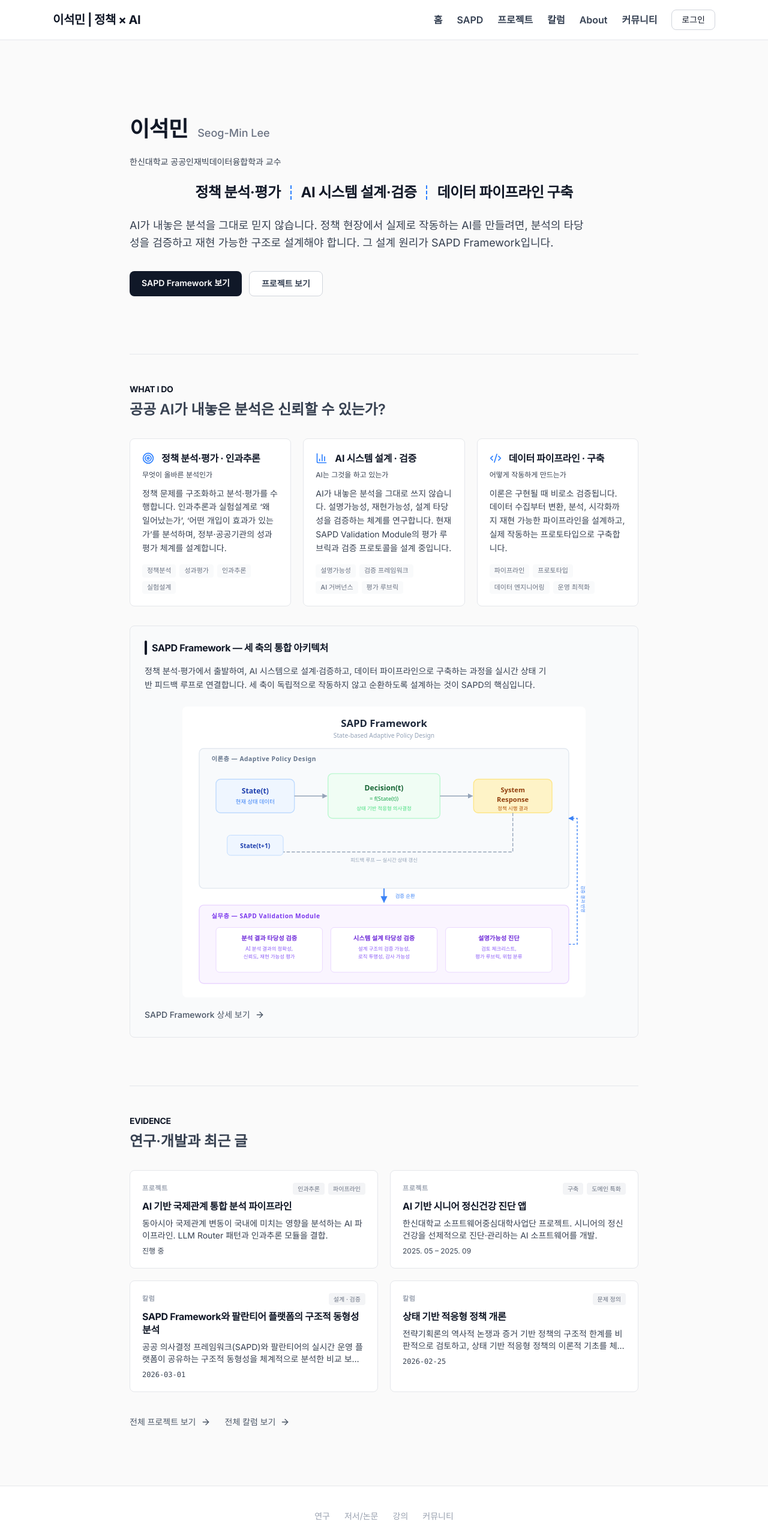
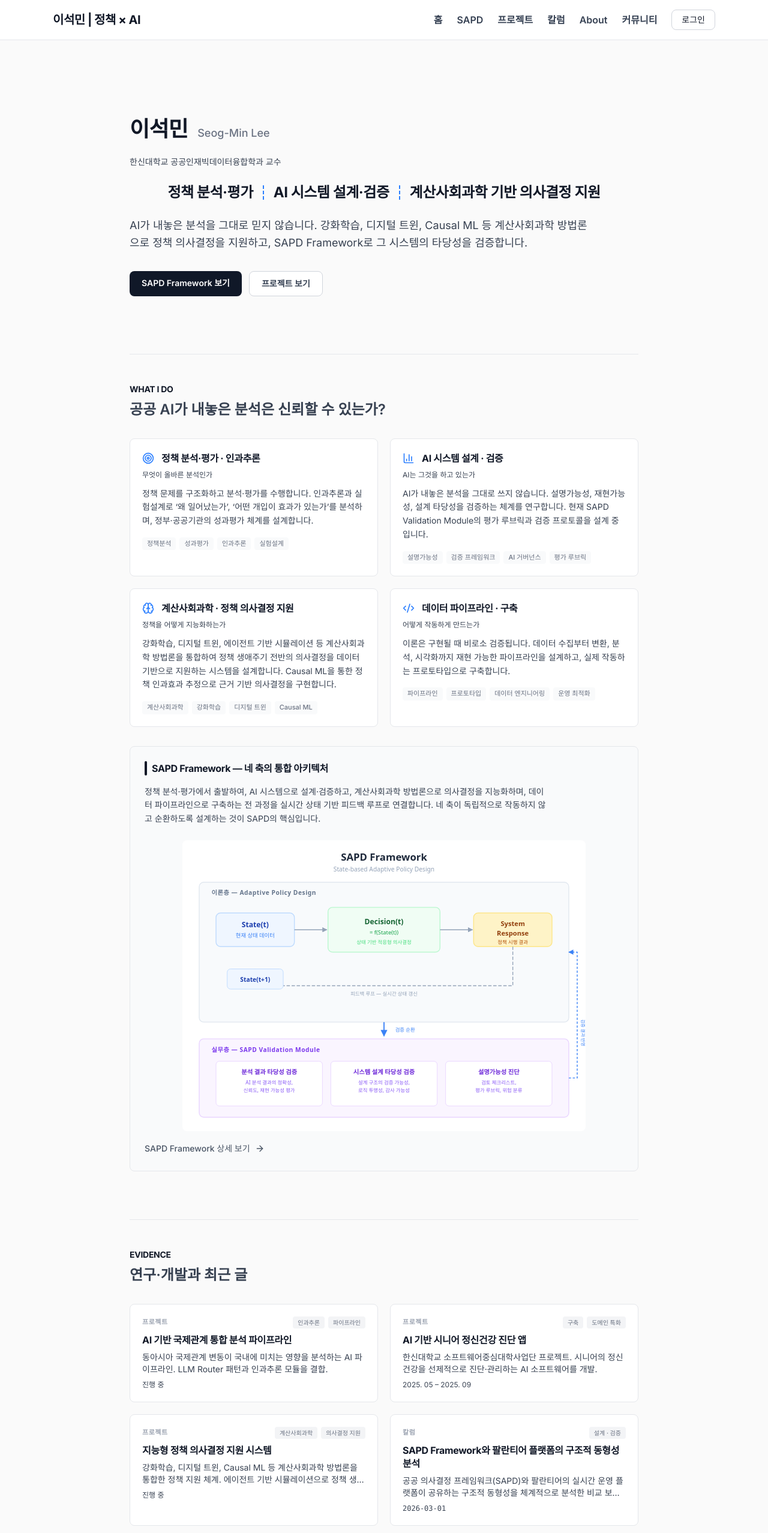
Before and after one commit to LeeSeogMin/my-life, a Next.js app: page / in a window 1280 px wide. Shown: the top 2556 px of the page at 60% size. Built offline with nearby package versions, Linux system fonts and the light colour scheme; no server answers.

Commit message:
feat: enhance content clarity and add new sections for decision support methodologies across multiple pages

```diff
--- a/src/app/framework/page.tsx
+++ b/src/app/framework/page.tsx
@@ -235,6 +235,21 @@ export default function FrameworkPage() {
                         <p className="text-xs font-bold text-slate-500 uppercase tracking-wider">Decision(t) 위험 평가</p>
                         <p className="text-sm font-bold text-gray-900">몬테카를로 시뮬레이션</p>
                         <p className="text-xs text-gray-500 leading-relaxed">확률적 변동 하에서 정책 결정의 기대 성과와 최악의 시나리오를 정량적으로 산출한다.</p>
+                    </div>
+                    <div className="p-5 bg-white border border-gray-200 rounded-xl space-y-2 hover:border-gray-300 transition-colors">
+                        <p className="text-xs font-bold text-amber-500 uppercase tracking-wider">Decision(t) 최적 전략 탐색</p>
+                        <p className="text-sm font-bold text-gray-900">강화학습</p>
+                        <p className="text-xs text-gray-500 leading-relaxed">상태-행동 공간에서 최적 정책 전략을 탐색하고, 환경 피드백을 통해 적응적으로 의사결정을 개선한다.</p>
+                    </div>
+                    <div className="p-5 bg-white border border-gray-200 rounded-xl space-y-2 hover:border-gray-300 transition-colors">
+                        <p className="text-xs font-bold text-cyan-500 uppercase tracking-wider">State(t) 가상 복제</p>
+                        <p className="text-sm font-bold text-gray-900">디지털 트윈</p>
+                        <p className="text-xs text-gray-500 leading-relaxed">정책 환경의 가상 복제본을 구축하여 개입 시나리오를 사전 시뮬레이션하고 결과를 예측한다.</p>
+                    </div>
+                    <div className="p-5 bg-white border border-gray-200 rounded-xl space-y-2 hover:border-gray-300 transition-colors">
+                        <p className="text-xs font-bold text-rose-500 uppercase tracking-wider">System Response 창발</p>
+                        <p className="text-sm font-bold text-gray-900">에이전트 기반 시뮬레이션</p>
+                        <p className="text-xs text-gray-500 leading-relaxed">이질적 행위자들의 상호작용을 모델링하여 정책 개입의 창발적 시스템 반응을 예측한다.</p>
                     </div>
                 </div>
             </section>
--- a/src/app/page.tsx
+++ b/src/app/page.tsx
@@ -1,4 +1,4 @@
-import { ArrowRight, BarChart3, Code2, Target } from "lucide-react";
+import { ArrowRight, BarChart3, Brain, Code2, Target } from "lucide-react";
 import Link from "next/link";
 
 export default function Home() {
@@ -21,14 +21,13 @@ export default function Home() {
           <span className="w-0.5 h-6 border-l-2 border-dashed border-blue-500" />
           <span>AI 시스템 설계·검증</span>
           <span className="w-0.5 h-6 border-l-2 border-dashed border-blue-500" />
-          <span>데이터 파이프라인 구축</span>
+          <span>계산사회과학 기반 의사결정 지원</span>
         </h2>
 
         <p className="text-lg text-gray-600 leading-relaxed max-w-3xl mb-8">
           AI가 내놓은 분석을 그대로 믿지 않습니다.
-          정책 현장에서 실제로 작동하는 AI를 만들려면,
-          분석의 타당성을 검증하고 재현 가능한 구조로 설계해야 합니다.
-          그 설계 원리가 SAPD Framework입니다.
+          강화학습, 디지털 트윈, Causal ML 등 계산사회과학 방법론으로 정책 의사결정을 지원하고,
+          SAPD Framework로 그 시스템의 타당성을 검증합니다.
         </p>
 
         {/* CTA 3개 */}
@@ -55,8 +54,8 @@ export default function Home() {
           <p className="text-2xl font-semibold text-gray-900">공공 AI가 내놓은 분석은 신뢰할 수 있는가?</p>
         </header>
 
-        {/* 3축 카드 */}
-        <div className="grid sm:grid-cols-3 gap-5">
+        {/* 4축 카드 */}
+        <div className="grid sm:grid-cols-2 gap-5">
           <div className="p-5 bg-white border border-gray-200 rounded-lg hover:border-gray-300 hover:shadow-sm transition-all space-y-3">
             <div className="flex items-center gap-3">
               <div className="text-blue-500"><Target className="w-5 h-5" /></div>
@@ -95,6 +94,24 @@ export default function Home() {
 
           <div className="p-5 bg-white border border-gray-200 rounded-lg hover:border-gray-300 hover:shadow-sm transition-all space-y-3">
             <div className="flex items-center gap-3">
+              <div className="text-blue-500"><Brain className="w-5 h-5" /></div>
+              <h3 className="font-semibold text-gray-900 text-base">계산사회과학 · 정책 의사결정 지원</h3>
+            </div>
+            <p className="text-xs text-gray-400 -mt-1">정책을 어떻게 지능화하는가</p>
+            <p className="text-sm text-gray-600 leading-relaxed">
+              강화학습, 디지털 트윈, 에이전트 기반 시뮬레이션 등 계산사회과학 방법론을 통합하여
+              정책 생애주기 전반의 의사결정을 데이터 기반으로 지원하는 시스템을 설계합니다.
+              Causal ML을 통한 정책 인과효과 추정으로 근거 기반 의사결정을 구현합니다.
+            </p>
+            <div className="flex flex-wrap gap-1.5 pt-1">
+              {["계산사회과학", "강화학습", "디지털 트윈", "Causal ML"].map((kw) => (
+                <span key={kw} className="text-[11px] font-medium text-gray-500 bg-gray-50 px-2 py-0.5 rounded">{kw}</span>
+              ))}
+            </div>
+          </div>
+
+          <div className="p-5 bg-white border border-gray-200 rounded-lg hover:border-gray-300 hover:shadow-sm transition-all space-y-3">
+            <div className="flex items-center gap-3">
               <div className="text-blue-500"><Code2 className="w-5 h-5" /></div>
               <h3 className="font-semibold text-gray-900 text-base">데이터 파이프라인 · 구축</h3>
             </div>
@@ -112,17 +129,18 @@ export default function Home() {
           </div>
         </div>
 
-        {/* SAPD 통합 블록 — 세 축의 연결 아키텍처 */}
+        {/* SAPD 통합 블록 — 네 축의 연결 아키텍처 */}
         <div className="mt-8 p-6 bg-gray-50 border border-gray-200 rounded-lg">
           <div className="flex items-center gap-2 mb-4">
             <div className="w-1 h-6 bg-gray-900 rounded-full" />
-            <h3 className="font-semibold text-gray-900 text-base">SAPD Framework — 세 축의 통합 아키텍처</h3>
+            <h3 className="font-semibold text-gray-900 text-base">SAPD Framework — 네 축의 통합 아키텍처</h3>
           </div>
           <p className="text-sm text-gray-600 leading-relaxed max-w-2xl mb-6">
             정책 분석·평가에서 출발하여, AI 시스템으로 설계·검증하고,
-            데이터 파이프라인으로 구축하는 과정을
+            계산사회과학 방법론으로 의사결정을 지능화하며,
+            데이터 파이프라인으로 구축하는 전 과정을
             실시간 상태 기반 피드백 루프로 연결합니다.
-            세 축이 독립적으로 작동하지 않고 순환하도록 설계하는 것이 SAPD의 핵심입니다.
+            네 축이 독립적으로 작동하지 않고 순환하도록 설계하는 것이 SAPD의 핵심입니다.
           </p>
 
           <div className="flex justify-center">
@@ -182,6 +200,19 @@ export default function Home() {
             <p className="text-xs text-gray-400">2025. 05 – 2025. 09</p>
           </Link>
 
+          <Link href="/projects" className="p-5 bg-white border border-gray-200 rounded-lg hover:border-gray-300 hover:shadow-sm transition-all block space-y-2">
+            <div className="flex items-center justify-between">
+              <span className="text-[11px] font-semibold text-gray-400 uppercase tracking-wider">프로젝트</span>
+              <div className="flex gap-1.5">
+                <span className="text-[10px] font-medium text-gray-500 bg-gray-100 px-2 py-0.5 rounded">계산사회과학</span>
+                <span className="text-[10px] font-medium text-gray-500 bg-gray-100 px-2 py-0.5 rounded">의사결정 지원</span>
+              </div>
+            </div>
+            <h3 className="font-bold text-gray-900 text-base leading-snug">지능형 정책 의사결정 지원 시스템</h3>
+            <p className="text-sm text-gray-600 line-clamp-2">강화학습, 디지털 트윈, Causal ML 등 계산사회과학 방법론을 통합한 정책 지원 체계. 에이전트 기반 시뮬레이션으로 정책 생애주기 지능화.</p>
+            <p className="text-xs text-gray-400">진행 중</p>
+          </Link>
+
           <Link href="/writing/sapd-palantir-convergence" className="p-5 bg-white border border-gray-200 rounded-lg hover:border-gray-300 hover:shadow-sm transition-all block space-y-2">
             <div className="flex items-center justify-between">
               <span className="text-[11px] font-semibold text-gray-400 uppercase tracking-wider">칼럼</span>
--- a/src/app/research/page.tsx
+++ b/src/app/research/page.tsx
@@ -5,7 +5,7 @@ const SITE_URL = "https://my-life-six-pi.vercel.app";
 
 export const metadata = {
     title: "연구 — 주요 연구·개발 프로젝트",
-    description: "이석민의 AI 기반 정책 분석, 국제관계 예측 파이프라인, 정책 의사결정 지원 시스템 등 주요 연구·개발 프로젝트 소개.",
+    description: "이석민의 AI 기반 정책 분석, 계산사회과학 기반 정책 의사결정 지원 시스템, 국제관계 예측 파이프라인 등 주요 연구·개발 프로젝트 소개.",
     alternates: {
         canonical: `${SITE_URL}/research`,
     },
@@ -20,7 +20,7 @@ const jsonLd = {
     "@context": "https://schema.org",
     "@type": "CollectionPage",
     name: "연구 — 이석민 | 정책 × AI",
-    description: "이석민의 AI 기반 정책 분석, 국제관계 예측 파이프라인, 정책 의사결정 지원 시스템 등 주요 연구·개발 프로젝트 소개.",
+    description: "이석민의 AI 기반 정책 분석, 계산사회과학 기반 정책 의사결정 지원, 국제관계 예측 파이프라인 등 주요 연구·개발 프로젝트.",
     url: `${SITE_URL}/research`,
     isPartOf: { "@id": `${SITE_URL}/#website` },
     mainEntity: {
@@ -81,6 +81,7 @@ export default function ResearchPage() {
                 <h1 className="text-4xl font-extrabold tracking-tight text-gray-900 border-b-2 border-gray-900 pb-4 inline-block">Research</h1>
                 <p className="text-xl text-gray-600 font-light">
                     데이터분석과 AI를 활용한 정책 기획·분석·평가 시스템을 설계하고,
+                    계산사회과학 방법론으로 정책 의사결정을 지능화하며,
                     분석 결과의 타당성과 시스템 자체의 검증 가능성을 함께 연구합니다.
                 </p>
             </header>
@@ -104,10 +105,11 @@ export default function ResearchPage() {
                     </div>
                     <div className="space-y-3 p-6 bg-gray-50 rounded-xl border border-gray-100 hover:border-gray-300 transition-colors">
                         <h4 className="text-lg font-bold text-gray-900 underline decoration-gray-300 underline-offset-4">
-                            AI 지원 의사결정 구조
+                            계산사회과학 기반 의사결정 지원
                         </h4>
                         <p className="text-gray-600 text-sm leading-relaxed">
-                            정책 수명 주기 전반에 걸친 패턴 탐지, 생성적 전략 도입 및 실시간 최적화 모델 적용 연구를 수행합니다.
+                            강화학습, 디지털 트윈, Causal ML, 에이전트 기반 시뮬레이션 등 계산사회과학 방법론을 통합하여
+                            정책 생애주기 전반의 의사결정을 데이터 기반으로 지능화하는 시스템을 연구합니다.
                         </p>
                     </div>
                     <div className="space-y-3 p-6 bg-gray-50 rounded-xl border border-gray-100 hover:border-gray-300 transition-colors">
```
Also changed, not shown: src/app/about/page.tsx (+7 -3 lines).
